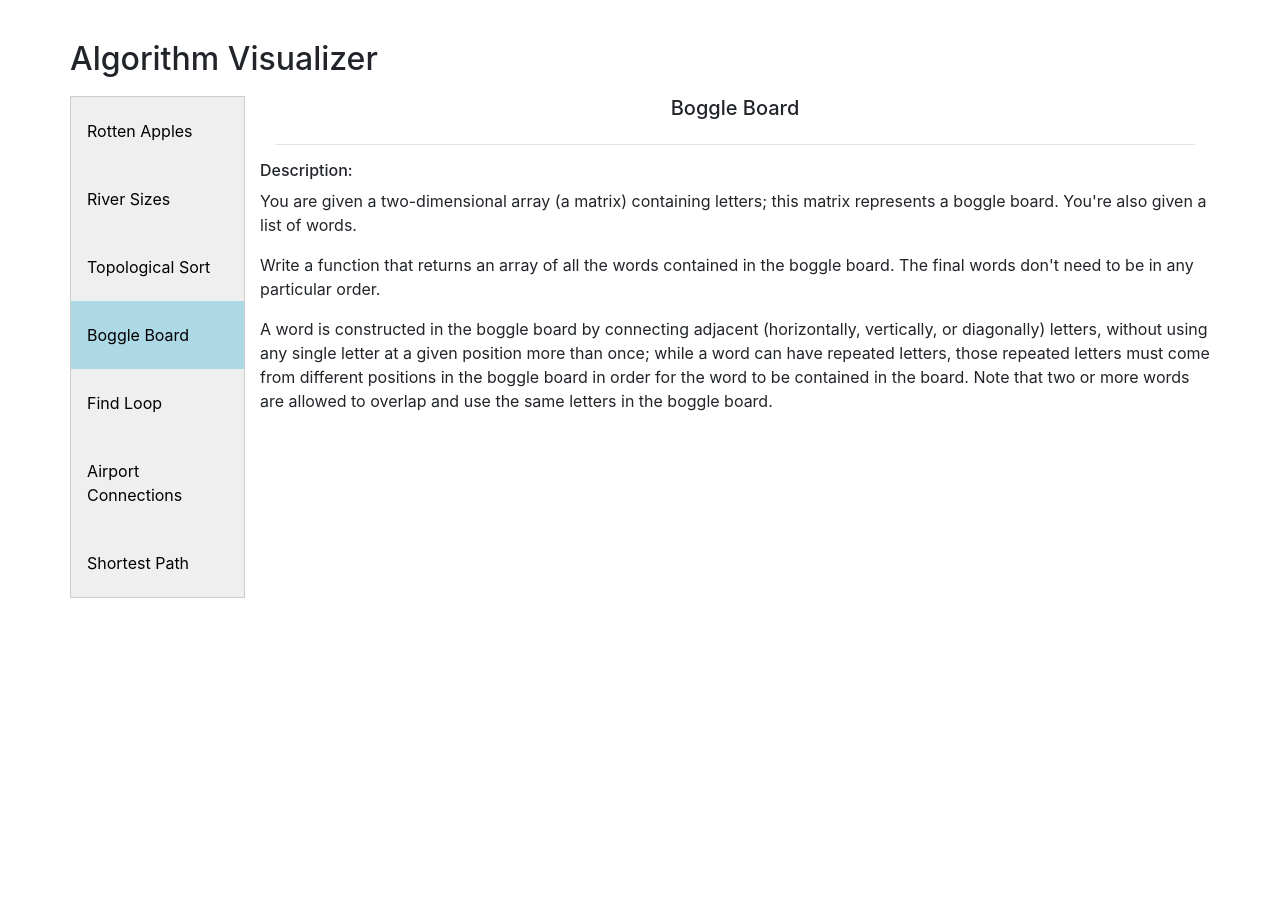
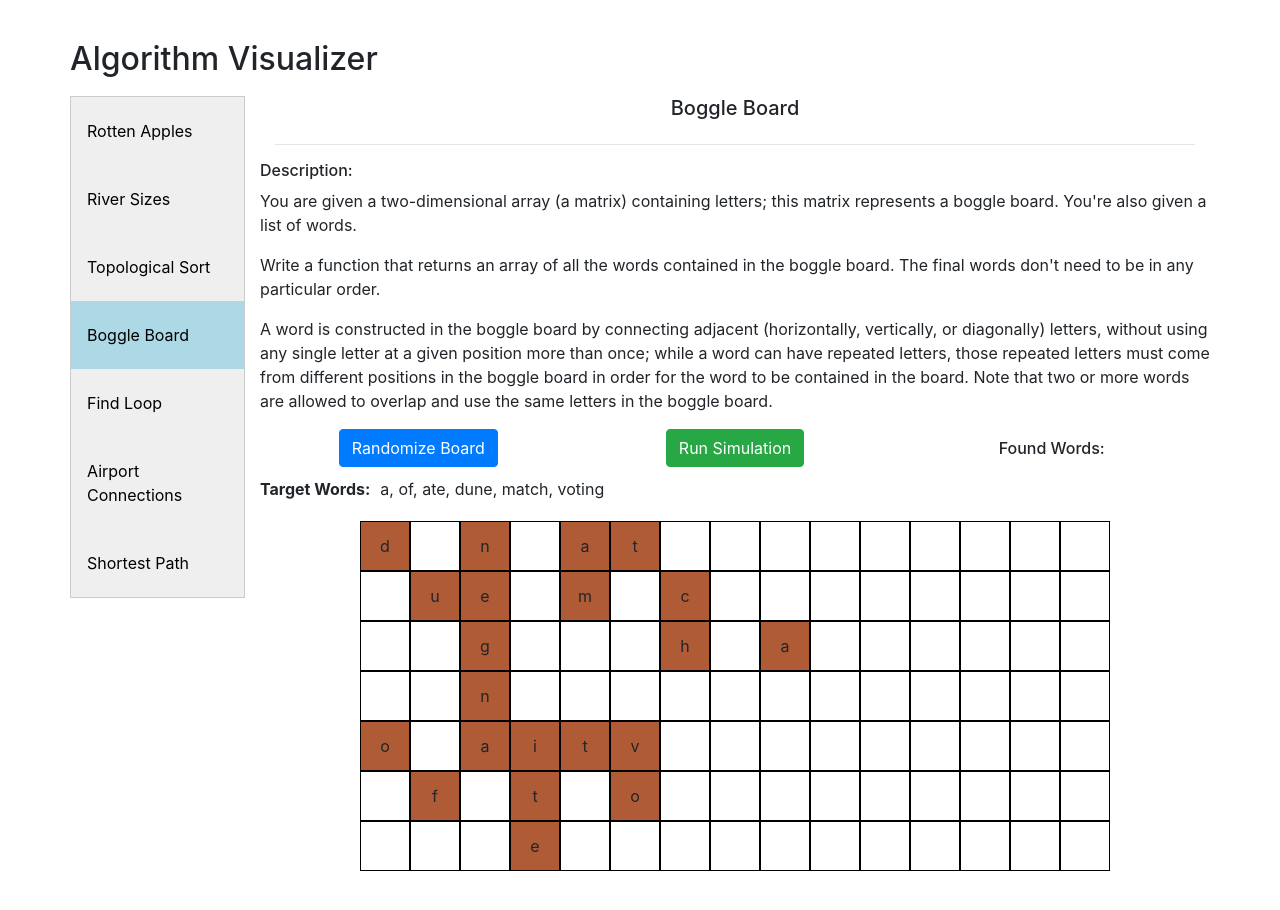
Before and after one commit to SpenserDavis/algoVisualizer, a React (Create React App) app: page /boggle in a window 1280 px wide. Before the commit the page ends 800 px from the top, so only its background shows below. Built offline with nearby package versions, Linux system fonts and the light colour scheme.

Commit message:
condensed board gen logic

```diff
--- a/src/App.css
+++ b/src/App.css
@@ -90,6 +90,9 @@
 .gridSquare.black {
   background-color: black;
 }
+.gridSquare.brown {
+  background-color: rgb(175, 92, 54);
+}
 
 .grid {
   margin-top: 20px;
@@ -112,3 +115,12 @@
 .visitedNode.riverNode {
   background-color: rgb(0, 119, 255) !important;
 }
+
+#target-words {
+  margin-top: 10px;
+}
+
+#target-words > strong {
+  padding-right: 10px;
+  align-self: flex-end;
+}
--- a/src/components/Algos/Boggle.jsx
+++ b/src/components/Algos/Boggle.jsx
@@ -62,7 +62,7 @@ const charList = [
   "z",
 ];
 
-const colors = { 0: "white", 1: "blue" };
+const colors = { word: "brown", gibberish: "white" };
 
 const gridHeight = 7;
 const gridWidth = 15;
@@ -73,7 +73,6 @@ const initialStatePresets = {
   simulationIsRunning: false,
   simulationIsComplete: false,
   board: [],
-  visiting: [],
   currNode: [-1, -1],
   foundWords: {},
   targetWords: [],
@@ -97,12 +96,16 @@ class Boggle extends React.Component {
 
       targetWords.push(wordList[letterCountKey][randIdx]);
     }
-
+    const cellTemplate = {
+      char: "",
+      visiting: false,
+      charInWord: false,
+    };
     const board = new Array(gridHeight)
       .fill("")
-      .map((_) => new Array(gridWidth).fill(""));
-
-    const visiting = board.slice().map((row) => row.map((char) => false));
+      .map((row) =>
+        new Array(gridWidth).fill(0).map((v) => ({ ...cellTemplate }))
+      );
 
     let targetWordIdx = 0;
     while (targetWordIdx < targetWords.length) {
@@ -113,14 +116,7 @@ class Boggle extends React.Component {
         const i = Math.floor(Math.random() * gridHeight);
         const j = Math.floor(Math.random() * gridWidth);
 
-        wordHasBeenAdded = this.tryPlaceWord(
-          i,
-          j,
-          board,
-          visiting,
-          currWord,
-          0
-        );
+        wordHasBeenAdded = this.tryPlaceWord(i, j, board, currWord, 0);
 
         if (wordHasBeenAdded) {
           targetWordIdx++;
@@ -130,45 +126,49 @@ class Boggle extends React.Component {
 
     this.populateEmptyCells(board);
 
-    this.setState({ targetWords, board, visiting });
+    this.setState({ targetWords, board });
   };
 
-  tryPlaceWord = (i, j, board, visiting, currWord, currCharIdx) => {
-    if (visiting[i][j]) {
+  tryPlaceWord = (i, j, board, currWord, currCharIdx) => {
+    // debugger;
+    const location = board[i][j];
+    if (location.visiting) {
       return false;
     }
     const currChar = currWord[currCharIdx];
 
-    if (board[i][j] !== "" && board[i][j] !== currChar) {
+    if (location.char !== "" && location.char !== currChar) {
       return false;
     }
-    visiting[i][j] = true;
+    location.visiting = true;
 
     let wordHasBeenAdded = false;
-    board[i][j] = currChar;
+    const prevChar = location.char;
+    location.char = currChar;
     if (currCharIdx === currWord.length - 1) {
-      visiting[i][j] = false;
+      location.visiting = false;
+      location.charInWord = true;
       return true;
     }
-    const neighbors = shuffle(
-      this.getUnvisitedNeighbors(board, i, j, visiting)
-    );
+
+    const neighbors = shuffle(this.getUnvisitedNeighbors(board, i, j));
     for (let [x, y] of neighbors) {
       wordHasBeenAdded = this.tryPlaceWord(
         x,
         y,
         board,
-        visiting,
         currWord,
         currCharIdx + 1
       );
       if (wordHasBeenAdded) {
-        visiting[i][j] = false;
+        location.visiting = false;
+        location.charInWord = true;
         return true;
       }
     }
 
-    visiting[i][j] = false;
+    location.char = prevChar;
+    location.visiting = false;
     return false;
   };
 
@@ -182,76 +182,78 @@ class Boggle extends React.Component {
     }
   };
 
-  findWords = (board, words) => {
-    const trie = new Trie(words);
+  findWords = () => {
+    const { board, targetWords } = this.state;
+    const trie = new Trie(targetWords);
     const foundWords = {};
-    const visiting = board.map((r) => r.map((c) => false));
+
     for (let i = 0; i < board.length; i++) {
       for (let j = 0; j < board[0].length; j++) {
-        this.exploreNode(board, i, j, visiting, trie.root, foundWords);
+        this.exploreNode(board, i, j, trie.root, foundWords);
       }
     }
 
-    return Object.keys(foundWords);
+    this.setState({ foundWords });
   };
 
-  exploreNode = (board, i, j, visiting, node, foundWords) => {
-    if (visiting[i][j]) {
+  exploreNode = (board, i, j, node, foundWords) => {
+    const location = board[i][j];
+    if (location.visiting) {
       return;
     }
 
-    const char = board[i][j];
+    const { char } = location;
     if (!(char in node)) {
       return;
     }
-    visiting[i][j] = true;
+    location.visiting = true;
     node = node[char];
     if ("*" in node) {
       foundWords[node["*"]] = true;
     }
 
-    for (let [x, y] of this.getUnvisitedNeighbors(board, i, j, visiting)) {
-      this.exploreNode(board, x, y, visiting, node, foundWords);
+    for (let [x, y] of this.getUnvisitedNeighbors(board, i, j)) {
+      this.exploreNode(board, x, y, node, foundWords);
     }
 
-    visiting[i][j] = false;
+    location.visiting = false;
   };
 
-  getUnvisitedNeighbors = (board, i, j, visiting) => {
+  getUnvisitedNeighbors = (board, i, j) => {
     const neighbors = [];
 
     //topleft
-    if (i > 0 && j > 0 && !visiting[i - 1][j - 1]) {
+    if (i > 0 && j > 0 && !board[i - 1][j - 1].visiting) {
       neighbors.push([i - 1, j - 1]);
     }
 
     //top
-    if (i > 0 && !visiting[i - 1][j]) {
+    if (i > 0 && !board[i - 1][j].visiting) {
       neighbors.push([i - 1, j]);
     }
 
     //topright
-    if (i > 0 && j < board[0].length - 1 && !visiting[i - 1][j + 1]) {
+    if (i > 0 && j < board[0].length - 1 && !board[i - 1][j + 1].visiting) {
       neighbors.push([i - 1, j + 1]);
     }
 
     //left
-    if (j > 0 && !visiting[i][j - 1]) {
+    if (j > 0 && !board[i][j - 1].visiting) {
       neighbors.push([i, j - 1]);
     }
 
     //right
-    if (j < board[0].length - 1 && !visiting[i][j + 1]) {
+    if (j < board[0].length - 1 && !board[i][j + 1].visiting) {
       neighbors.push([i, j + 1]);
     }
 
     //bottomleft
-    if (i < board.length - 1 && j > 0 && !visiting[i + 1][j - 1]) {
+    if (i < board.length - 1 && j > 0 && !board[i + 1][j - 1].visiting) {
       neighbors.push([i + 1, j - 1]);
     }
 
     //bottom
-    if (i < board.length - 1 && !visiting[i + 1][j]) {
+    if (i < board.length - 1 && !board[i + 1][j].visiting) {
       neighbors.push([i + 1, j]);
     }
 
@@ -259,7 +261,7 @@ class Boggle extends React.Component {
     if (
       i < board.length - 1 &&
       j < board[0].length - 1 &&
-      !visiting[i + 1][j + 1]
+      !board[i + 1][j + 1].visiting
     ) {
       neighbors.push([i + 1, j + 1]);
     }
@@ -267,9 +269,84 @@ class Boggle extends React.Component {
     return neighbors;
   };
 
-  renderButtonRow = () => {};
+  renderButtonRow = () => {
+    const {
+      simulationIsRunning,
+      simulationIsComplete,
+      foundWords,
+    } = this.state;
+    return (
+      <div className="row d-flex justify-content-between">
+        <div className="col d-flex justify-content-center">
+          <button
+            disabled={simulationIsRunning}
+            onClick={this.randomizeBoardAndWords}
+            className="btn btn-primary"
+          >
+            Randomize Board
+          </button>
+        </div>
+        <div className="col d-flex justify-content-center">
+          <button
+            disabled={simulationIsRunning || simulationIsComplete}
+            onClick={this.findWords}
+            className="btn btn-success"
+          >
+            Run Simulation
+          </button>
+        </div>
+        <div className="col d-flex justify-content-center align-items-end">
+          <h6
+            className={`no-wrap ${
+              simulationIsComplete ? "simCompleteBox" : ""
+            }`}
+          >
+            Found Words:{" "}
+            {(simulationIsRunning || simulationIsComplete) &&
+              `[${Object.keys(foundWords).toString()}]`}
+          </h6>
+        </div>
+      </div>
+    );
+  };
 
-  renderGrid = () => {};
+  getSquareStyles = (i, j) => {
+    const { currNode, board } = this.state;
+    const location = board[i][j];
+    const [x, y] = currNode;
+    const currNodeClass = i === x && j === y ? "currNode" : "";
+
+    const visitingNodeClass = location.visiting ? "visitingNode" : "";
+
+    const colorClass = location.charInWord
+      ? colors["word"]
+      : colors["gibberish"];
+    const wordNode = location.charInWord ? "wordNode" : "";
+    return `gridSquare ${colorClass} ${currNodeClass} ${visitingNodeClass} ${wordNode}`;
+  };
+
+  renderGrid = () => {
+    const { board } = this.state;
+    return (
+      <div className="row grid">
+        <div className="col">
+          {board.length &&
+            board.map((r, i) => (
+              <div
+                className="row d-flex justify-content-center"
+                key={`boardRow-${i}`}
+              >
+                {r.map((o, j) => (
+                  <div key={`boardCol-${j}`}>
+                    <div className={this.getSquareStyles(i, j)}> {o.char}</div>
+                  </div>
+                ))}
+              </div>
+            ))}
+        </div>
+      </div>
+    );
+  };
 
   render() {
     return (
@@ -277,6 +354,10 @@ class Boggle extends React.Component {
         <>
           <AlgoHeader title="Boggle Board" description={description} />
           {this.renderButtonRow()}
+          <div id="target-words" className="row d-flex align-items-start">
+            <strong className="no-wrap">Target Words: </strong>
+            <span>{this.state.targetWords.join(", ")}</span>
+          </div>
           {this.renderGrid()}
         </>
       </div>
```
